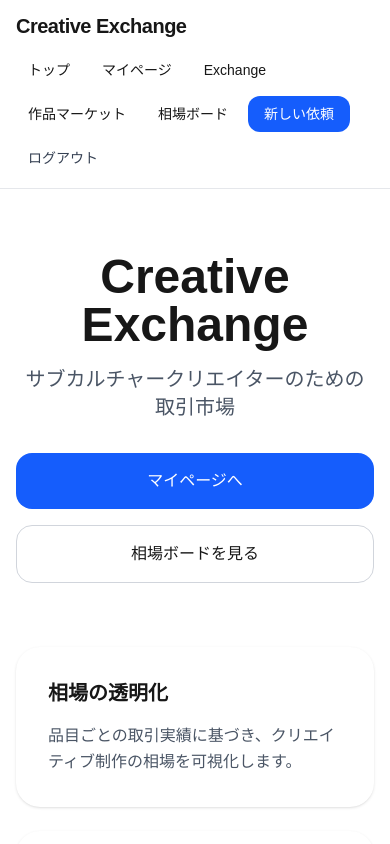
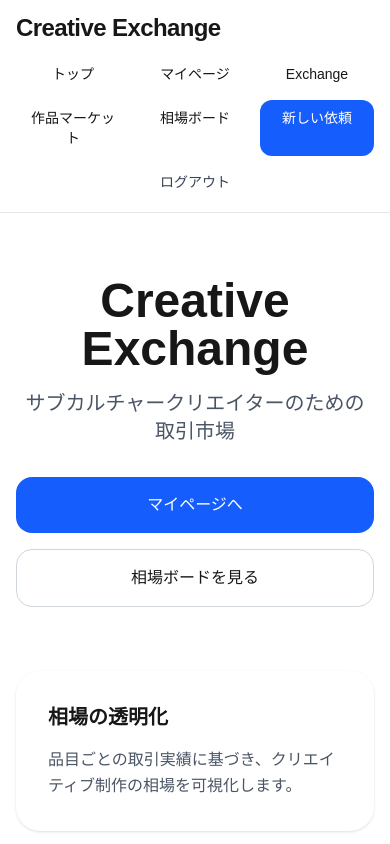
Before and after one commit to TAIGA-SAKONOE/creative-exchange, a Next.js app in the folder creative-exchange/: page / in a window 390 px wide. Shown: the top 844 px of the page. Built offline with nearby package versions, Linux system fonts and the light colour scheme.

Commit message:
Update AppHeader.tsx

```diff
--- a/creative-exchange/app/components/AppHeader.tsx
+++ b/creative-exchange/app/components/AppHeader.tsx
@@ -16,63 +16,65 @@ export default function AppHeader() {
   return (
     <header className="sticky top-0 z-40 border-b border-gray-200 bg-white/90 backdrop-blur">
       <div className="max-w-6xl mx-auto px-4">
-        <div className="min-h-16 py-3 flex flex-col md:flex-row md:items-center md:justify-between gap-3">
-          <Link href="/" className="text-xl font-bold tracking-tight">
+        <div className="py-3 md:py-4">
+          <div className="flex flex-col md:flex-row md:items-center md:justify-between gap-3">
+            <Link href="/" className="text-2xl md:text-xl font-bold tracking-tight">
               Creative Exchange
             </Link>
 
-          <nav className="flex flex-wrap items-center gap-2 md:gap-3 text-sm">
+            <nav className="grid grid-cols-3 md:flex md:flex-wrap gap-2 md:gap-3 text-sm">
               <Link
                 href="/"
-              className="px-3 py-2 rounded-xl hover:bg-gray-100 transition"
+                className="px-3 py-2 rounded-xl hover:bg-gray-100 transition text-center"
               >
                 トップ
               </Link>
 
               <Link
                 href="/mypage"
-              className="px-3 py-2 rounded-xl hover:bg-gray-100 transition"
+                className="px-3 py-2 rounded-xl hover:bg-gray-100 transition text-center"
               >
                 マイページ
               </Link>
 
               <Link
                 href="/exchange"
-              className="px-3 py-2 rounded-xl hover:bg-gray-100 transition"
+                className="px-3 py-2 rounded-xl hover:bg-gray-100 transition text-center"
               >
                 Exchange
               </Link>
 
               <Link
                 href="/listing"
-              className="px-3 py-2 rounded-xl hover:bg-gray-100 transition"
+                className="px-3 py-2 rounded-xl hover:bg-gray-100 transition text-center"
               >
                 作品マーケット
               </Link>
 
               <Link
                 href="/market"
-              className="px-3 py-2 rounded-xl hover:bg-gray-100 transition"
+                className="px-3 py-2 rounded-xl hover:bg-gray-100 transition text-center"
               >
                 相場ボード
               </Link>
 
               <Link
                 href="/request/new"
-              className="px-4 py-2 rounded-xl bg-blue-600 text-white hover:bg-blue-700 transition"
+                className="px-3 py-2 rounded-xl bg-blue-600 text-white hover:bg-blue-700 transition text-center"
               >
                 新しい依頼
               </Link>
 
               <button
                 onClick={handleLogout}
-              className="px-3 py-2 rounded-xl hover:bg-gray-100 transition text-gray-700"
+                className="px-3 py-2 rounded-xl hover:bg-gray-100 transition text-gray-700 text-center md:inline-block col-span-3 md:col-span-1"
               >
                 ログアウト
               </button>
             </nav>
           </div>
         </div>
+      </div>
     </header>
   )
 }
```
Lines whose indentation alone changed are shown as unchanged.
